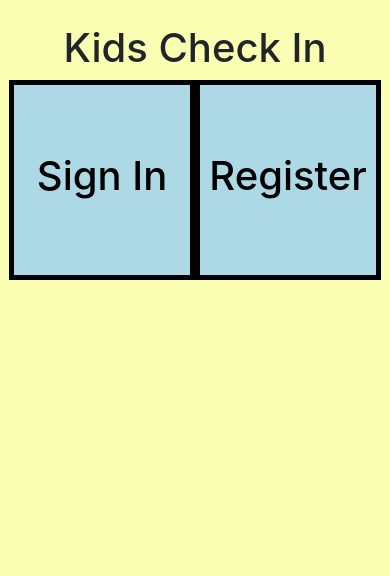
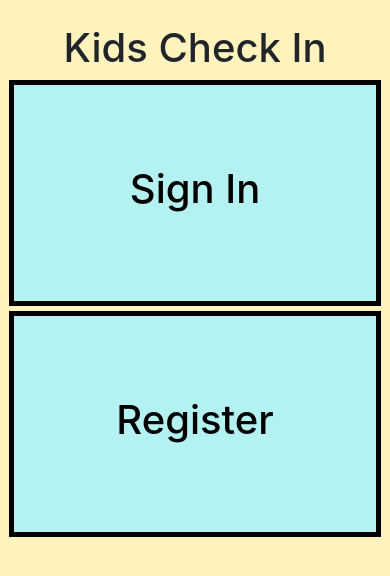
Before and after one commit to IanSanchezBaca/church-check-in, a Next.js app: page /checkIn/1 in a window 390 px wide. Shown: the top 576 px of the page. Built offline with nearby package versions, Linux system fonts and the light colour scheme.

Commit message:
made some changes so that the buttons look different when tehy are looked at on a phone

```diff
--- a/src/app/checkIn/[kids]/page.js
+++ b/src/app/checkIn/[kids]/page.js
@@ -12,12 +12,12 @@ export default function chick() {
                 <h1>Kids Check In</h1>
             </div>
             <div className="row">
-                <Link href="/checkIn/kids/signin" className="box" style={{ backgroundColor: "lightblue", color: "black" }}>
+                <Link href="/checkIn/kids/signin" className="box" style={{ backgroundColor: "#b4f2f1", color: "black" }}>
                     <div>
                         <h1>Sign In</h1>
                     </div>
                 </Link>
-                <Link href="/checkIn/kids/reg" className="box" style={{ backgroundColor: "lightblue", color: "black" }}>
+                <Link href="/checkIn/kids/reg" className="box" style={{ backgroundColor: "#b4f2f1", color: "black" }}>
                     <div>
                         <h1>Register</h1>
                     </div>
--- a/src/app/checkIn/chicken.css
+++ b/src/app/checkIn/chicken.css
@@ -3,7 +3,7 @@
 *********************************************/
 
 .chickenLayout {
-    background-color: rgb(251, 255, 178);
+    background-color: #fff3bd;
     /* min-height: auto; */
     min-height: 100vh;
 }
@@ -11,6 +11,7 @@
 /* This makes it so that divs are side by side */
 .row {
     display: flex;
+    gap: 5px;
 }
 
 .box {
@@ -64,8 +65,17 @@ input[type=submit]:hover {
     background-color: #45a049;
 }
 
-/* div {
-    border-radius: 5px;
-    background-color: #f2f2f2;
-    padding: 20px;
-} */
+/* This is probably when a phone opens the webpage */
+@media only screen and (max-width: 500px) {
+    .row {
+        display: flex;
+        gap: 5px;
+        flex-direction: column;
+    }
+
+    .box {
+        padding: 5rem;
+    }
+
+
+}
```
